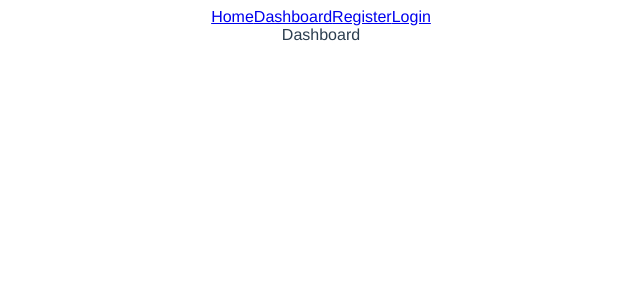
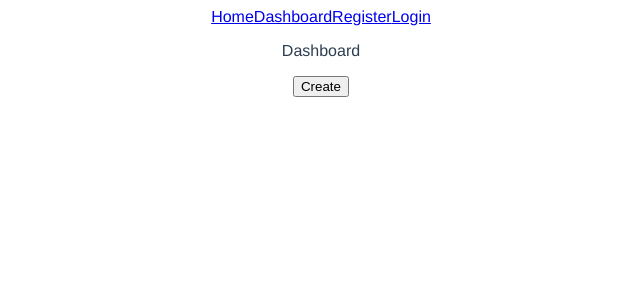
Before and after one commit to OltionG/FlowGames, a Vue app: page /dashboard in a window 1280 px wide. Shown: the top 300 px of the page, without its empty margins (319-959 px from the left). Built offline with nearby package versions, Linux system fonts and the light colour scheme; no server answers.

Commit message:
register_to_db

```diff
--- a/src/main.js
+++ b/src/main.js
@@ -15,7 +15,6 @@ const firebaseConfig = {
 
 initializeApp(firebaseConfig);
 const app = createApp(App)
-
 app.use(router)
 
 app.mount('#app')
--- a/src/views/Dashboard.vue
+++ b/src/views/Dashboard.vue
@@ -1 +1,17 @@
-<template>Dashboard</template>
+<template>
+    <p>Dashboard</p>
+    <p><button @click="addUser">Create</button></p>
+
+</template>
+
+<script setup>
+import { collection, doc, setDoc, getFirestore } from "firebase/firestore";
+
+const db = getFirestore();
+const usersRef = collection(db, "users");
+const addUser = () => {
+    setDoc(doc(usersRef, "EG"),{
+    name: "Edonis Gashi"
+});
+};
+</script>
--- a/src/views/Home.vue
+++ b/src/views/Home.vue
@@ -1 +1,7 @@
-<template>Home</template>
+<template>
+    <h1>Home</h1>
+
+</template>
+
+<script setup>
+</script>
--- a/src/views/Register.vue
+++ b/src/views/Register.vue
@@ -2,6 +2,7 @@
     <h1>Create an Account</h1>
     <p><input type="text" placeholder="Email" v-model="email"/></p>
     <p><input type="password" placeholder="Password" v-model="password"/></p>
+    <p><input type="text" placeholder="Name" v-model="fname"/></p>
     <p><button @click="register">Submit</button></p>
 </template>
 
@@ -9,16 +10,21 @@
 import {ref} from "vue";
 import { getAuth, createUserWithEmailAndPassword} from "firebase/auth";
 import router from "@/router";
+import { collection, doc, setDoc, getFirestore } from "firebase/firestore";
+
+const db = getFirestore();
+const usersRef = collection(db, "users");
 const email = ref("");
 const password = ref("");
+const fname = ref("");
 const auth = getAuth();
 const register = () => {
     createUserWithEmailAndPassword(auth, email.value, password.value)
     .then((data) =>{
-        console.log("Succesfuly registered!");
-
-        console.log(auth.currentUser);
-
+        return setDoc(doc(usersRef, data.user.uid),{
+            name: fname.value
+        });
+    }).then(() => {
         router.push('/dashboard')
     }).catch((error) => {
         console.log(error.code);
```
Also changed, not shown: 1 other file (tests, documents, lock files or other folders).
